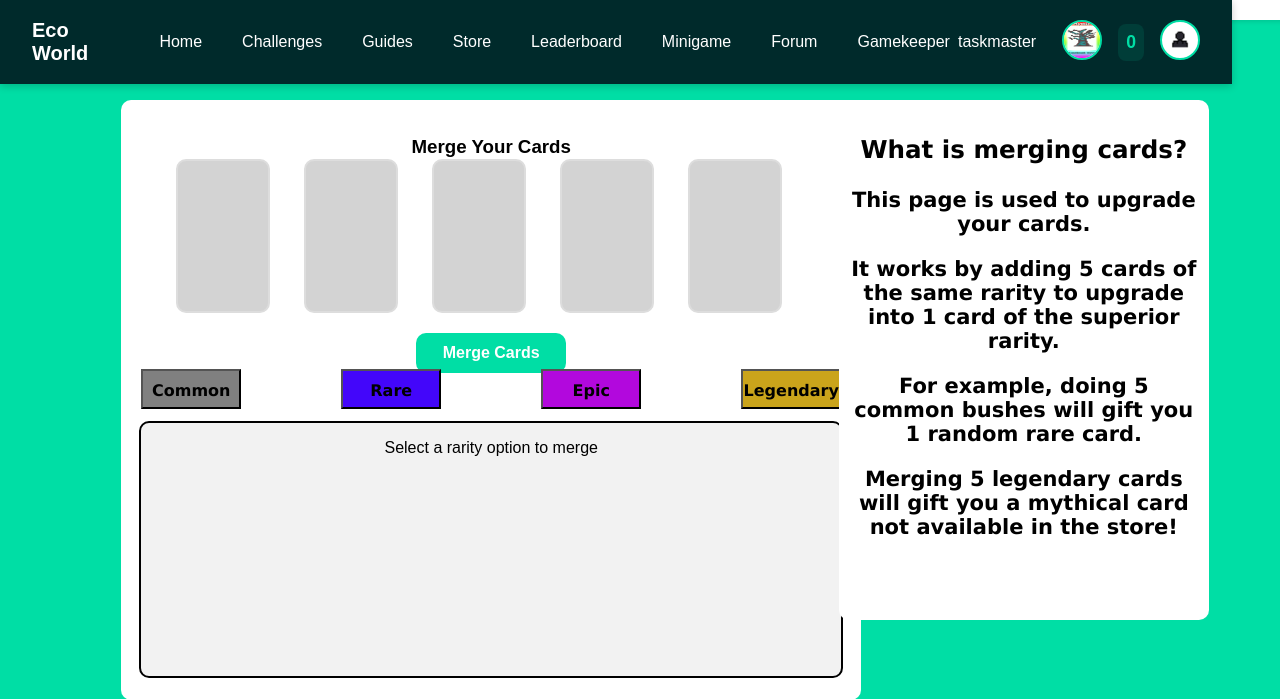
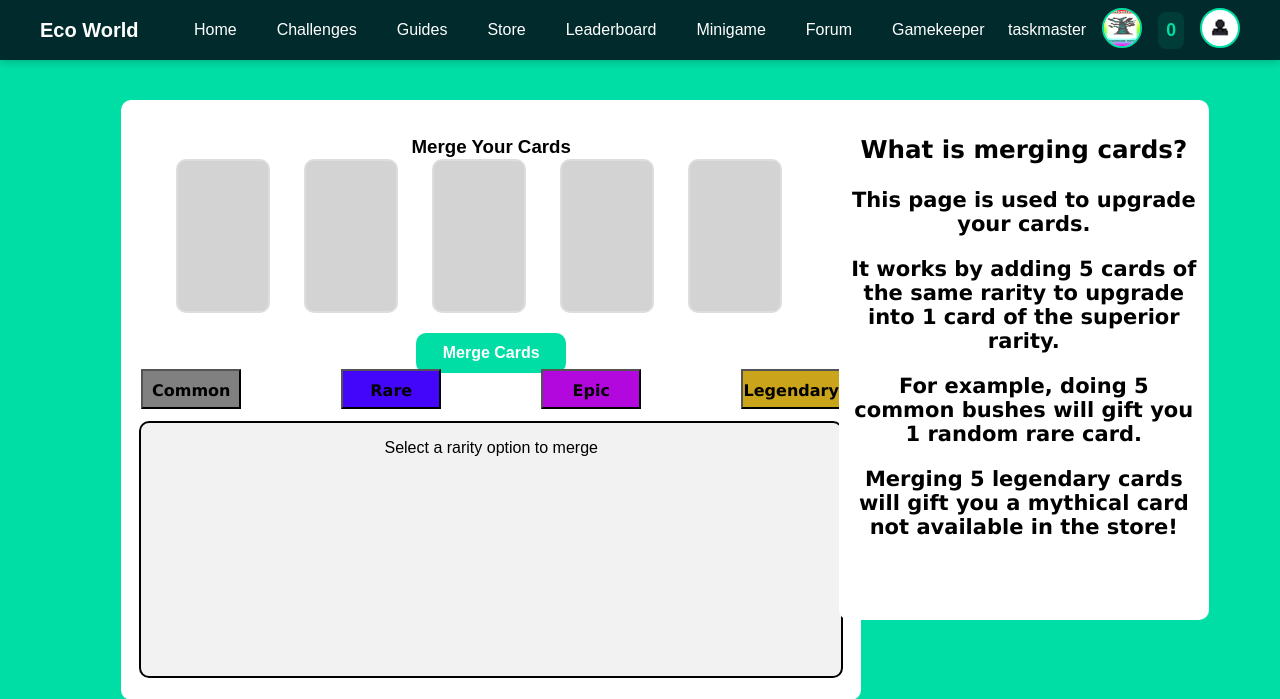
Before and after one commit to lewisFarley403/EcoWorld, a Django app: page /ecoworld/mergecards/ in a window 1280 px wide. Shown: the top 699 px of the page. Run offline with Django 5.2, Linux system fonts and the light colour scheme; a user stored in the database is signed in; data comes from the database, SQL or seed files in the repository.

Commit message:
fixed navbar in merge cards

```diff
--- a/EcoWorld/static/EcoWorld/css/mergecards.css
+++ b/EcoWorld/static/EcoWorld/css/mergecards.css
@@ -5,56 +5,6 @@ body {
     overflow-y: hidden;
 
 }
-.header {
-    background-color: #fff;
-    display: flex;
-    justify-content: center;
-    align-items: center;
-    box-shadow: 0 2px 4px rgba(0, 0, 0, 0.1);
-    padding: 10px 20px;
-    position: fixed;
-    top: 0;
-    left: 0;
-    width: 100%;
-    z-index: 1000;
-}
-
-
-.navbar {
-    width: 100%;
-    max-width: 1200px;
-    display: flex;
-    justify-content: space-between;
-    align-items: center;
-}
-
-.navbar .left-links a,
-.navbar .right-links span {
-    margin-right: 20px;
-    font-size: 16px;
-    text-decoration: none;
-    color: #003c3c;
-}
-
-.navbar .logo {
-    font-size: 24px;
-    font-weight: bold;
-    color: #003c3c;
-}
-
-.navbar .right-links {
-    display: flex;
-    align-items: center;
-}
-
-.profile-pic {
-    width: 40px;
-    height: 40px;
-    border-radius: 50%;
-    margin-left: 10px;
-    border: 2px solid #00dea5;
-}
-
 
 .mainContainer {
     display: flex;
--- a/EcoWorld/templates/EcoWorld/mergecards.html
+++ b/EcoWorld/templates/EcoWorld/mergecards.html
@@ -9,6 +9,8 @@
 </head>
 <body>
 {% include "partials/navbar.html" %}
+    <style>.navbar{padding:0;}</style>
+
     <div class="mainContainer">
         <div class="mergebox">
             <div class="mergeSection">
```
